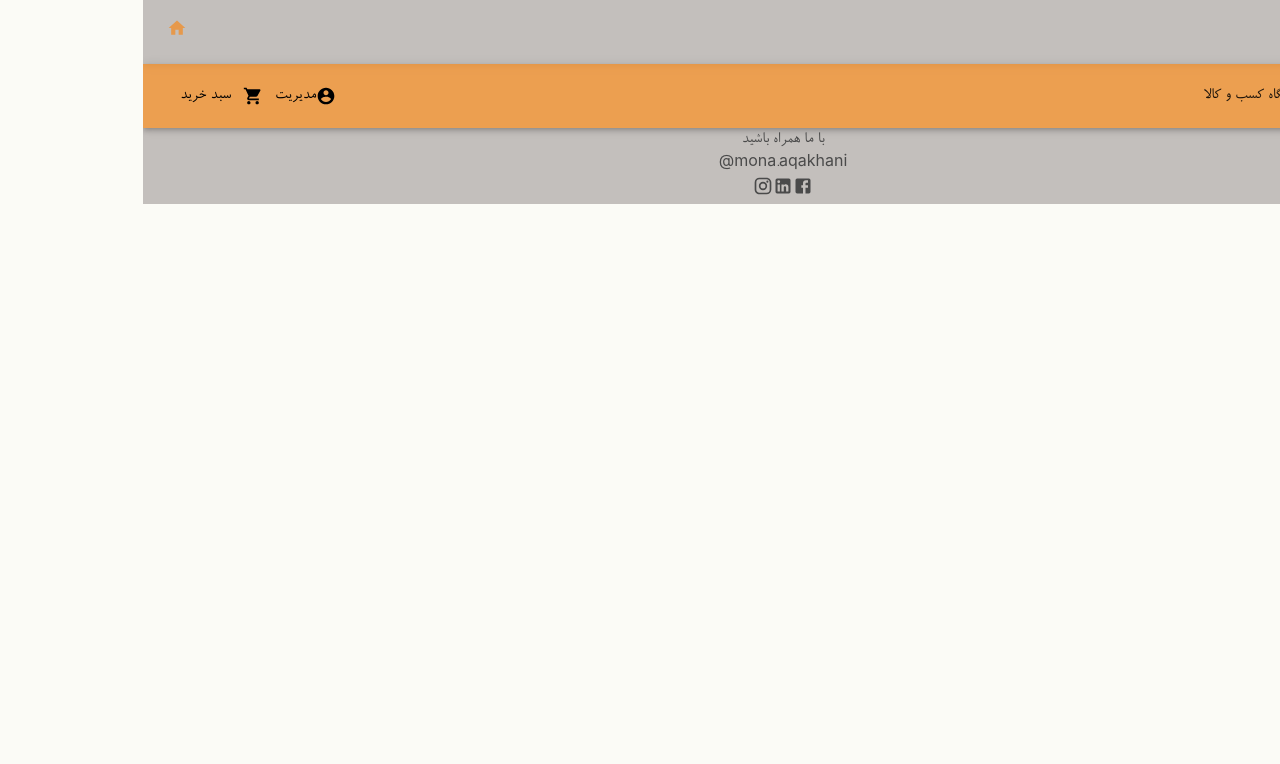
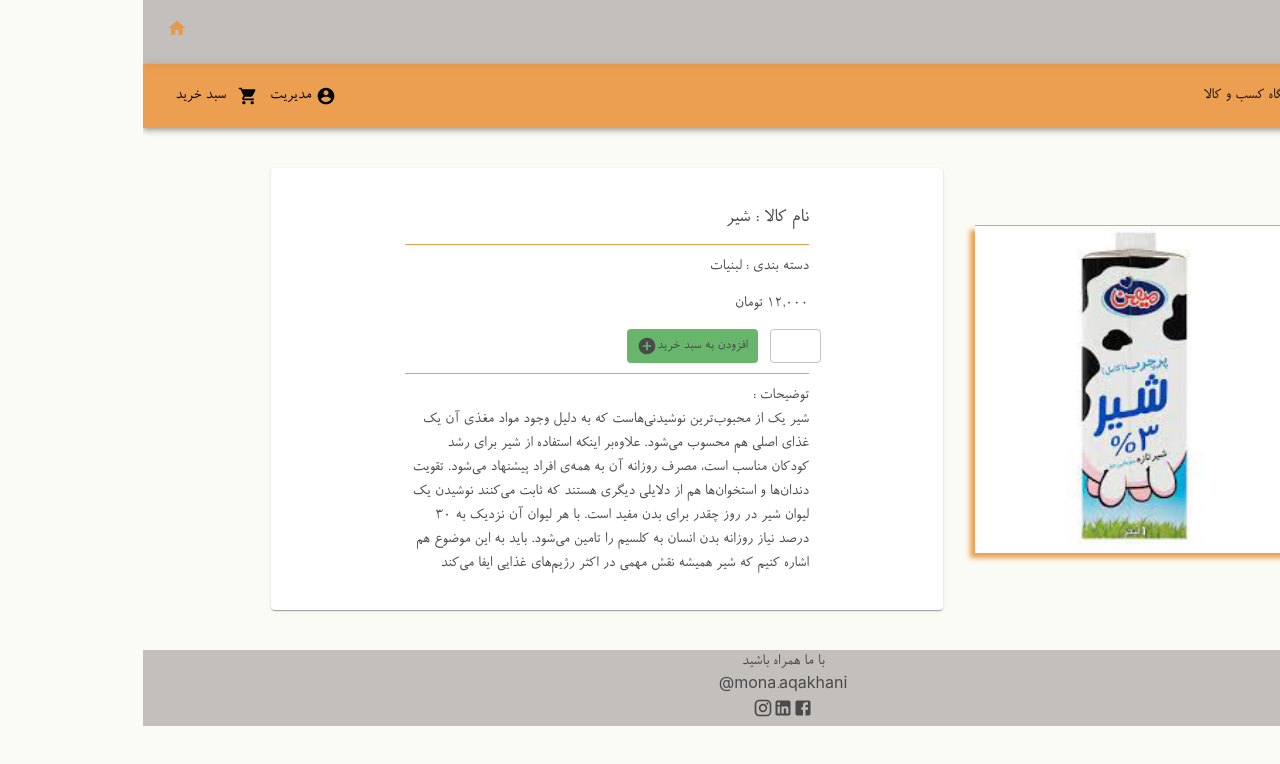
Before and after one commit to mona-aghakhani/maktab48-project-aghakhani, a React (Create React App) app in the folder ecommerce-project/: page /product/1 in a window 1280 px wide. Shown: the top 764 px of the page. Built offline with nearby package versions, Linux system fonts and the light colour scheme; data requests are answered from the project's data file; what jss-rtl would draw is missing.

Commit message:
added productDetail

```diff
--- a/ecommerce-project/src/api/products/products.js
+++ b/ecommerce-project/src/api/products/products.js
@@ -144,7 +144,7 @@ export const getChangeList = async (category,sort,order,page) => {
 export const getAProductById = async (id) => {
   let res = await axiosConfig({
     method: "get",
-    url: ` /products/${id}`,
+    url: `/products/${id}`,
     headers: { "content-type": "application/json" },
   }).catch((err) => console.log(err));
   return res;
--- a/ecommerce-project/src/components/PublicHeader/index.js
+++ b/ecommerce-project/src/components/PublicHeader/index.js
@@ -18,7 +18,7 @@ const StyledBadge = withStyles((theme) => ({
 
 
 const PublicHeader = () => {
-    const { appbar, link, grid, item1, item2, item3 } = useStyles();
+    const { appbar, link, grid, item1, item2, item3,svg } = useStyles();
     return (
         <div>
             <AppBar className={appbar} position="static">
@@ -41,7 +41,7 @@ const PublicHeader = () => {
                     </Grid>
                     <Grid item md={2} sm={4} xs={12} className={item3} container>
                         <NavLink to="/login" exact className={link}  >
-                            <AccountCircleIcon />
+                            <AccountCircleIcon className={svg} />
                             <Typography> مدیریت</Typography>
                         </NavLink >
                         <NavLink to="/" className={link}>
--- a/ecommerce-project/src/components/PublicHeader/styles.js
+++ b/ecommerce-project/src/components/PublicHeader/styles.js
@@ -35,4 +35,8 @@ export const useStyles = makeStyles((theme) => ({
       borderBottom: "1px solid rgb(214,230,215)",
     }
   },
+  svg:{
+    margin:"0 5px"
+  },
+
 }))
--- a/ecommerce-project/src/containers/eCommerce/ProductDetail/index.js
+++ b/ecommerce-project/src/containers/eCommerce/ProductDetail/index.js
@@ -1,10 +1,79 @@
-import React from 'react'
+import React, {  useEffect, useState } from 'react'
+import { getAProduct, getProducts } from "../../../store/actions/productActions";
+import { useDispatch, useSelector } from "react-redux";
+import { useParams } from "react-router-dom";
+import { Box, Card, Container, Grid, Paper,Button, Typography,Divider,TextField } from '@material-ui/core';
+import AddCircleIcon from '@material-ui/icons/AddCircle';
+// import MonetizationOnIcon from '@material-ui/icons/MonetizationOn';
+import {useStyles} from "./styles"
+const ProductDetail = () => {
+    const {img,box,container,boxDetail,btn,paper,divider,input,gridImg}=useStyles()
+    const { productId } = useParams();
+    console.log(productId);
+    const dispatch = useDispatch();
+    const selectedProduct = useSelector( (state) => state.allProducts.selectedProduct );
+    console.log(selectedProduct);
+    useEffect(() => {
+        dispatch(getAProduct(productId));
+      }, []);
+    return (
+        <Container className={container} maxWidth="lg">
+          <Grid container spacing={4} alignItems="center" justify="center">
+<Grid item xs={12} sm={4} md={4} className={gridImg}>
+<Box className={box}>
+    <img className={img}  src={selectedProduct.image} alt="کالا" />
+</Box>
+</Grid>
+<Grid item xs={12} sm={8} md={8}>
+{/* <Box className={boxDetail}> */}
+<Paper className={paper}>
+{/* <Card> */}
+    <Typography variant="h6">
+   نام کالا : {selectedProduct.title}
+    </Typography>
+    <Divider  className={divider} />
+    <Typography>
+      دسته بندی : {selectedProduct.category}
+    </Typography>
+    <Typography style={{margin:"13px 0"}}>
+       {Number(selectedProduct.price).toLocaleString()} تومان
+    </Typography>
+    {/* </Card> */}
+    <Grid container spacing={3} alignItems="center">
+        <Grid>
+    <TextField  item
+    type="number"
+    InputProps={{
+        inputProps: {
+            max: 100, min: 0
+        }
+    }}
+    variant="outlined"
+    className={input}
+    // size="small"
+    // label="what ever"
+/>
+</Grid>
+<Grid item>
+<Button
+className={btn}
+//  onClick={handleOpenAddDialog}
+>
 
-const ProductDetail = () => {
-    return (
-        <div>
-
-        </div>
+              افزودن به سبد خرید
+              <AddCircleIcon/>
+            </Button>
+            </Grid>
+            </Grid>
+            <Divider  className={divider} />
+            <Typography>توضیحات :
+                <br/>
+                 {selectedProduct.description}</Typography>
+    </Paper>
+{/* </Box> */}
+</Grid>
+          </Grid>
+        </Container>
     )
 }
 
--- /dev/null
+++ b/ecommerce-project/src/containers/eCommerce/ProductDetail/styles.js
@@ -0,0 +1,55 @@
+import { makeStyles } from "@material-ui/core";
+export const useStyles=makeStyles((theme)=>({
+    container:{
+        margin:"5vh 0",
+        padding:'0 10%'
+    },
+    img:{
+        objectFit:"contain",
+        objectPosition:"center",
+        // height:"200px",
+        // width:"200px",
+        width:"100%",
+        height:"100%",
+        margin:"auto",
+        // borderRight:"0.5px solid rgba(234,149,63,0.9) ",
+        // borderTop:"0.5px solid rgba(234,149,63,0.9) ",
+        },
+        box:{
+            width:"100%",
+            height:'100%',
+            textAlign:"center",
+            boxShadow:"-5px 5px 5px rgba(234,149,63,0.9)",
+            borderRight:"0.5px solid rgba(234,149,63,0.9) ",
+            borderTop:"0.5px solid rgba(234,149,63,0.9) ",
+            background:'white',
+            boxSizing:"border-box"
+        },
+        boxDetail:{
+            background:"rgba(234,149,63,0.2)",
+            width:"100%",
+            height:'100%',
+        },
+        paper:{
+            padding:"5% 20%"
+        },
+        divider:{
+            margin:"10px 0",
+            background:"rgba(234,149,63,0.9)"
+        },
+        input:{
+            width:"100%",
+            fontWeight:"bold",
+            fontSize:"18px"
+        },
+        btn: {
+            background: "rgb(103,182,108)",
+            padding: " 5px 10px",
+            "&:hover": {
+              background: "primary",
+            },
+          },
+          gridImg:{
+              height:"60%"
+          }
+}))
--- a/ecommerce-project/src/containers/eCommerce/ProductGroup/index.js
+++ b/ecommerce-project/src/containers/eCommerce/ProductGroup/index.js
@@ -18,20 +18,23 @@ import Typography from '@material-ui/core/Typography';
 import {
     Container, Grid, Card, Box, CardContent, MenuItem, Select,
     //  InputBase,
+    Tooltip,
     FormControl,
     //  InputLabel,   TextField,
-      OutlinedInput
+      OutlinedInput,
+
 } from '@material-ui/core';
-// import SearchIcon from "@material-ui/icons/Search";
+import IconButton from '@material-ui/core/IconButton';
+import SearchIcon from "@material-ui/icons/Search";
 // import Pagination from '@material-ui/lab/Pagination';
 // import PaginationItem from '@material-ui/lab/PaginationItem';
 import ReactPaginate from 'react-paginate'
 import { useStyles } from "./styles";
-import { NavLink, useParams } from "react-router-dom";
+import { NavLink, useParams,Link } from "react-router-dom";
 // import { getProducts, setLoading } from "../../../store/actions/productActions"
 import { getChangeList,getAllCategoryList } from "../../../api/products/products"
 const ProductGroup = () => {
-    const { sidebar, progress, pagination, pages,nav,activeNav,
+    const { sidebar, progress, pagination, pages,nav,activeNav,link,
          select, active,mainGrid, cardContent, cardItem, box, boxContainer, label, img, containerPaginate, mainContainer, sort, sortTilte,
         //   headerCategory, searchIcon, inputInput, inputRoot
          } = useStyles()
@@ -284,6 +287,7 @@ const ProductGroup = () => {
 
                         <Grid container spacing={8}>
                             {data?.map((card) => (
+
                                 <Grid item
                                     key={card}
                                     xs={12} sm={6} md={6}
@@ -291,6 +295,11 @@ const ProductGroup = () => {
 
                                 //  lg={3}
                                 >
+                                    <Link exact to={`/product/${card.id}`} className={link}>
+                                    {/* <Tooltip title="جستجو"> */}
+                                    {/* <IconButton aria-label="جستجو">
+          <SearchIcon />
+        </IconButton> */}
                                     <Card
                                         className={cardItem}
                                     >
@@ -327,6 +336,8 @@ const ProductGroup = () => {
                                         </CardContent>
 
                                     </Card>
+                                    {/* </Tooltip> */}
+                                    </Link>
                                 </Grid>
                             ))}
                         </Grid>
--- a/ecommerce-project/src/containers/eCommerce/ProductGroup/styles.js
+++ b/ecommerce-project/src/containers/eCommerce/ProductGroup/styles.js
@@ -128,6 +128,9 @@ export const useStyles=makeStyles((theme)=>({
                     // borderColor:"rgba(234,149,63,0.9)",
                     // color:"#fff"
                   }
+            },
+            link:{
+                textDecoration:"none",
             }
         // search: {
         //     position: 'relative',
--- a/ecommerce-project/src/store/actions/productActions.js
+++ b/ecommerce-project/src/store/actions/productActions.js
@@ -93,6 +93,6 @@ export const updateProductById = (id, updatedProduct) => async (dispatch, getSta
 
 export const getAProduct = (id) => async (dispatch) => {
   let res = await getAProductById(id);
-
+console.log("selected",res.data);
   dispatch(selectedProduct(res.data));
 };
```
Also changed, not shown: ecommerce-project/db.json.
